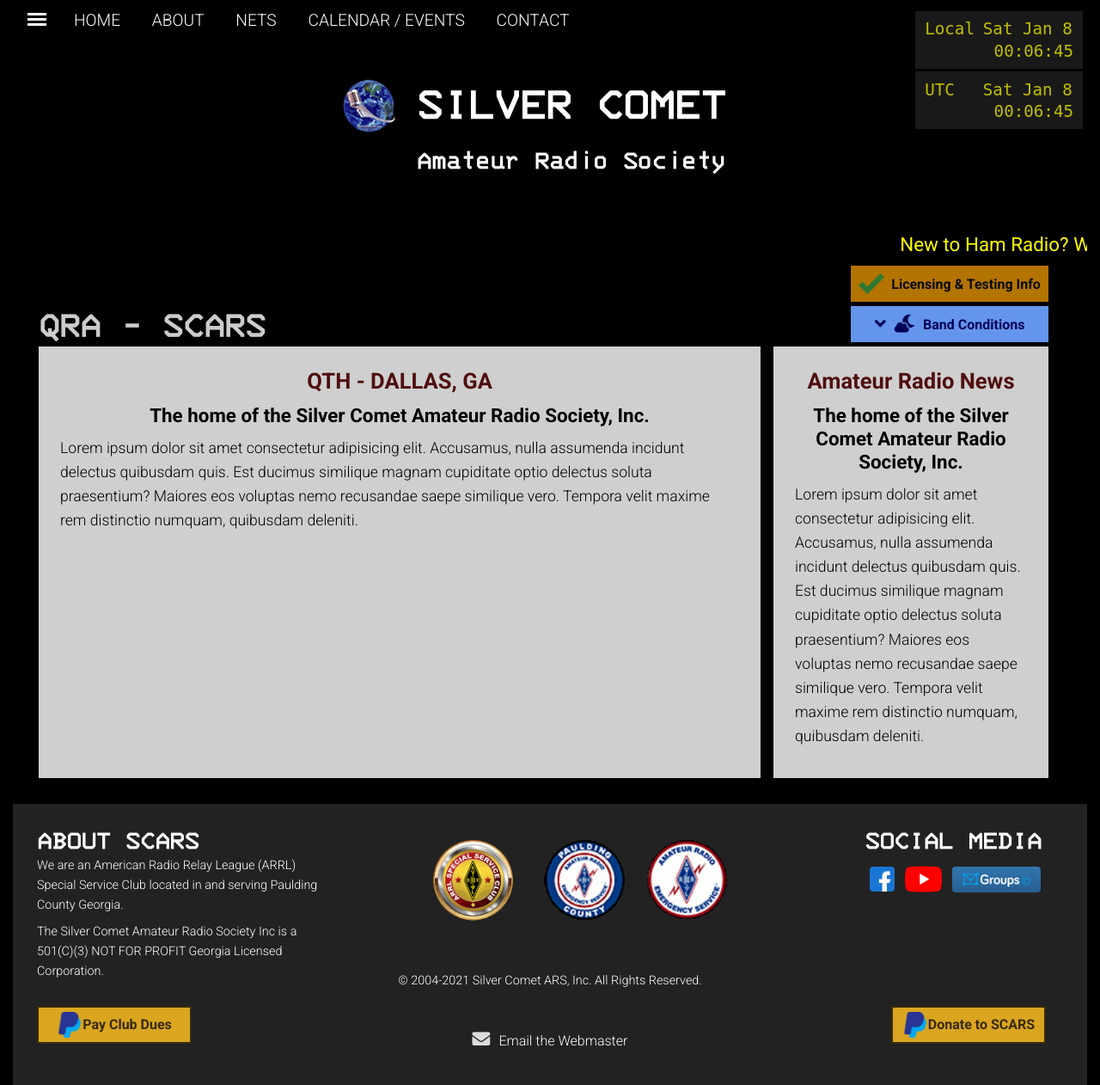
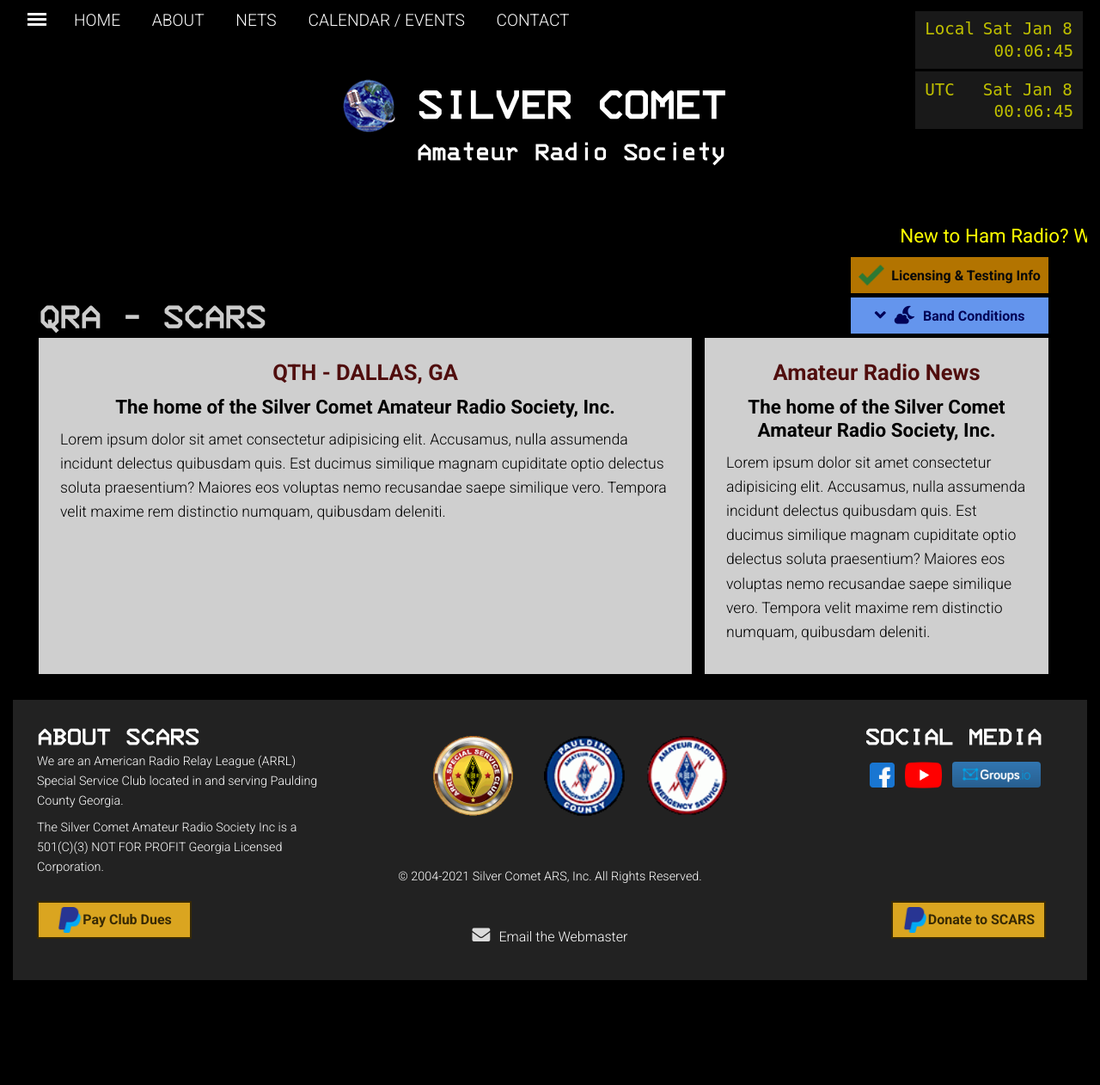
Before and after one commit to scars-webmaster/new-club-website, a PHP site: page /pages/ares.php in a window 1280 px wide. Shown: the whole page at 86% size. After the commit the page ends 1140 px from the top, so only its background shows below. Run offline with PHP 8.4, Linux system fonts and the light colour scheme; some libraries are stand-ins or nearby versions.

Commit message:
fix padding in title and font size in rss

```diff
--- a/css/style.css
+++ b/css/style.css
@@ -437,6 +437,7 @@
   font-weight: bold;
   font-size: 3.5rem;
   line-height: 1;
+  padding: 5px;
   color: white;
   text-align: center;
 }
@@ -710,7 +711,7 @@
 }
 
 .main-body-right {
-  max-width: 320px;
+  max-width: 400px;
   display: flex;
   flex-direction: column;
   align-items: center;
@@ -763,7 +764,7 @@
 .rssdog a {
   padding: 0px 0px 5px 0px;
   font-weight: 600;
-  font-size: 1.1rem;
+  font-size: 0.9rem;
   color: black;
   text-align: left;
 }
@@ -779,7 +780,7 @@
 .rssdog p {
   padding: 0px 0px 15px 0px;
   font-weight: 300;
-  font-size: 0.9rem;
+  font-size: 0.8rem;
   color: black;
   text-align: left;
 }
```
